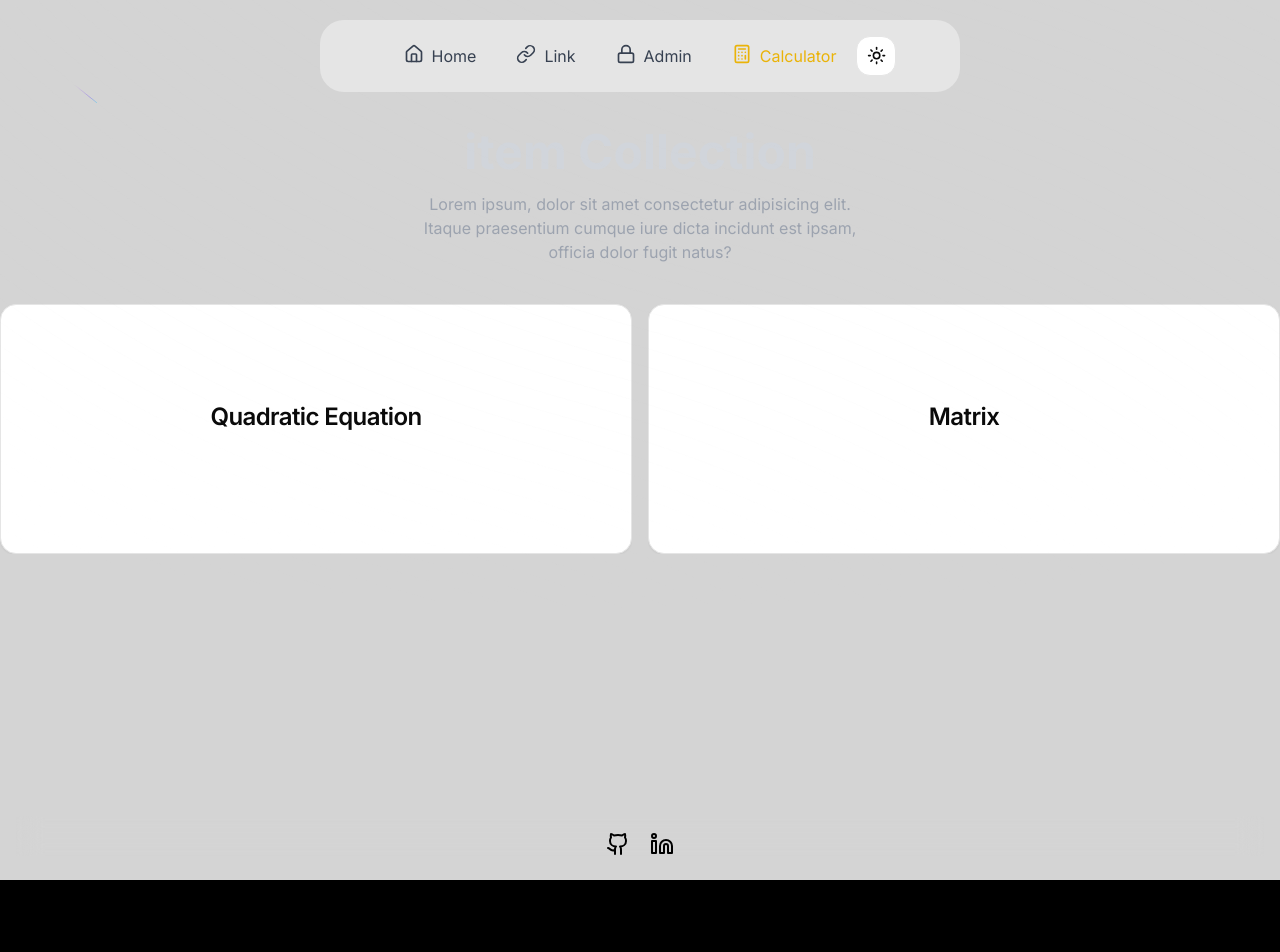
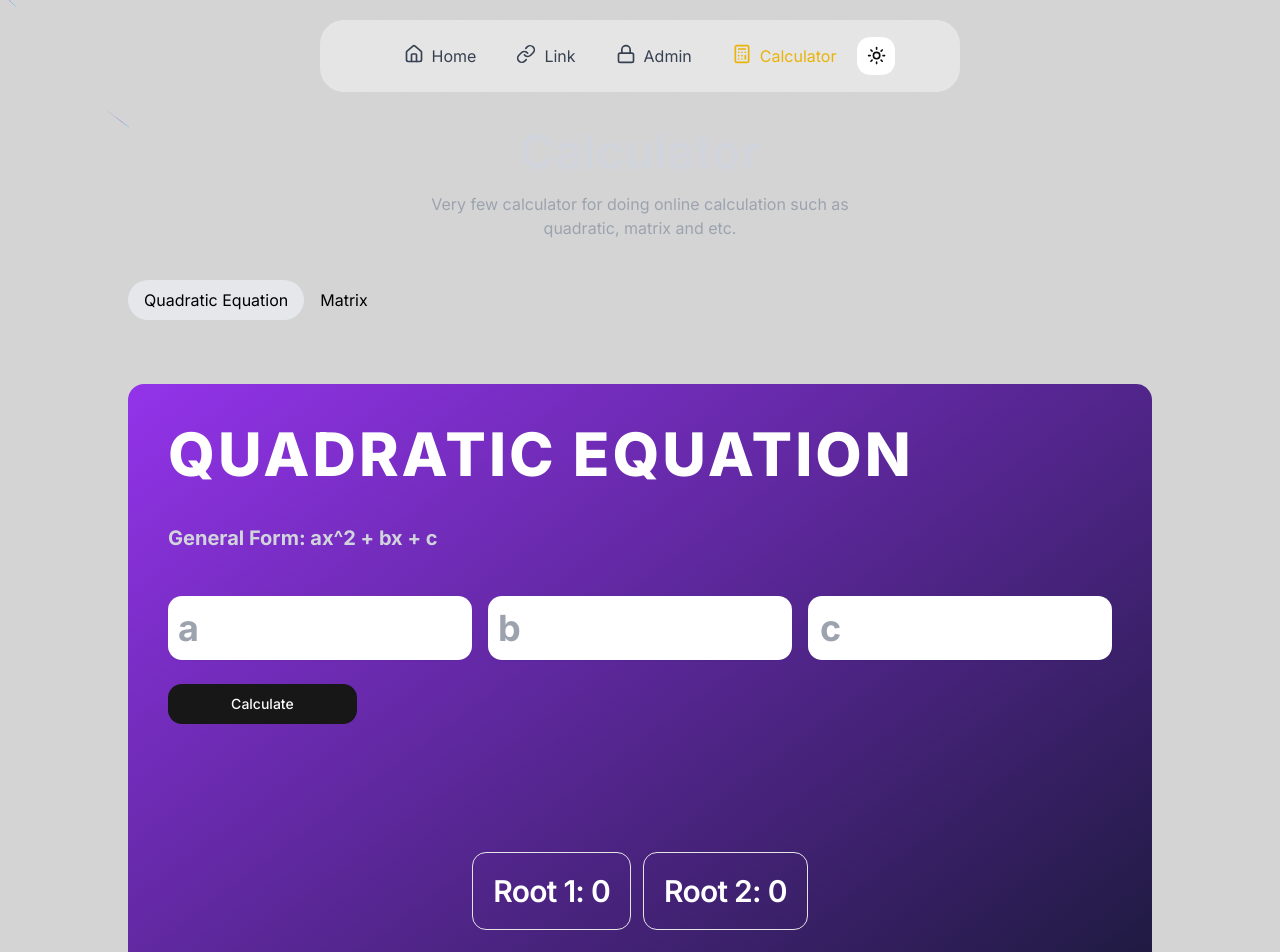
Before and after one commit to apiz23/hafizu-blog, a Next.js app: page /calculator in a window 1280 px wide. Shown: the top 952 px of the page. Before the commit the page ends 880 px from the top, so only its background shows below. Built offline with nearby package versions, Linux system fonts and the light colour scheme.

Commit message:
add matrix tabs

```diff
--- /dev/null
+++ b/app/(client)/calculator/matrix/page.tsx
@@ -0,0 +1,120 @@
+import React, { useState } from "react";
+
+export default function Matrix() {
+	const [matrix, setMatrix] = useState([
+		[0, 0, 0],
+		[0, 0, 0],
+		[0, 0, 0],
+	]);
+	const [size, setSize] = useState(3);
+	const [result, setResult] = useState(null);
+
+	const handleChange = (e, i, j) => {
+		const newMatrix = [...matrix];
+		newMatrix[i][j] = parseFloat(e.target.value);
+		setMatrix(newMatrix);
+	};
+
+	const calculateDeterminant = () => {
+		let det;
+		if (size === 2) {
+			det = matrix[0][0] * matrix[1][1] - matrix[0][1] * matrix[1][0];
+		} else if (size === 3) {
+			det =
+				matrix[0][0] * matrix[1][1] * matrix[2][2] +
+				matrix[0][1] * matrix[1][2] * matrix[2][0] +
+				matrix[0][2] * matrix[1][0] * matrix[2][1] -
+				matrix[0][2] * matrix[1][1] * matrix[2][0] -
+				matrix[0][1] * matrix[1][0] * matrix[2][2] -
+				matrix[0][0] * matrix[1][2] * matrix[2][1];
+		} else if (size === 4) {
+			det =
+				matrix[0][0] *
+					(matrix[1][1] *
+						(matrix[2][2] * matrix[3][3] - matrix[2][3] * matrix[3][2]) -
+						matrix[1][2] *
+							(matrix[2][1] * matrix[3][3] - matrix[2][3] * matrix[3][1]) +
+						matrix[1][3] *
+							(matrix[2][1] * matrix[3][2] - matrix[2][2] * matrix[3][1])) -
+				matrix[0][1] *
+					(matrix[1][0] *
+						(matrix[2][2] * matrix[3][3] - matrix[2][3] * matrix[3][2]) -
+						matrix[1][2] *
+							(matrix[2][0] * matrix[3][3] - matrix[2][3] * matrix[3][0]) +
+						matrix[1][3] *
+							(matrix[2][0] * matrix[3][2] - matrix[2][2] * matrix[3][0])) +
+				matrix[0][2] *
+					(matrix[1][0] *
+						(matrix[2][1] * matrix[3][3] - matrix[2][3] * matrix[3][1]) -
+						matrix[1][1] *
+							(matrix[2][0] * matrix[3][3] - matrix[2][3] * matrix[3][0]) +
+						matrix[1][3] *
+							(matrix[2][0] * matrix[3][1] - matrix[2][1] * matrix[3][0])) -
+				matrix[0][3] *
+					(matrix[1][0] *
+						(matrix[2][1] * matrix[3][2] - matrix[2][2] * matrix[3][1]) -
+						matrix[1][1] *
+							(matrix[2][0] * matrix[3][2] - matrix[2][2] * matrix[3][0]) +
+						matrix[1][2] *
+							(matrix[2][0] * matrix[3][1] - matrix[2][1] * matrix[3][0]));
+		}
+		setResult(det);
+	};
+
+	const handleSizeChange = (e) => {
+		const newSize = parseInt(e.target.value);
+		setSize(newSize);
+		setMatrix(new Array(newSize).fill(0).map(() => new Array(newSize).fill(0)));
+	};
+
+	const renderInputFields = () => {
+		return matrix.map((row, i) => (
+			<div key={i}>
+				{row.map((value, j) => (
+					<input
+						key={`${i}-${j}`}
+						type="number"
+						value={value}
+						onChange={(e) => handleChange(e, i, j)}
+						className="h-20 px-2.5 w-24 m-3 rounded-xl border-gray-200"
+					/>
+				))}
+			</div>
+		));
+	};
+
+	return (
+		<div className="h-screen pt-10">
+			<div>
+				<h3 className="scroll-m-20 text-2xl font-semibold tracking-tight">
+					{size}x{size} Determinant
+				</h3>
+				<div className="w-full mx-auto">{renderInputFields()}</div>
+				<div className="flex justify-between space-x-4 mt-10">
+					<select
+						className="mt-1.5 py-2.5 ps-2 w-full md:w-1/5 rounded-lg sm:text-sm"
+						onChange={handleSizeChange}
+						value={size}
+					>
+						<option value={2}>2x2</option>
+						<option value={3}>3x3</option>
+						<option value={4}>4x4</option>
+					</select>
+					<button
+						className="group relative inline-block text-sm font-medium text-indigo-600 focus:outline-none focus:ring active:text-indigo-500"
+						onClick={calculateDeterminant}
+					>
+						<span className="absolute inset-0 translate-x-0.5 translate-y-0.5 bg-indigo-600 transition-transform group-hover:translate-x-0 group-hover:translate-y-0"></span>
+
+						<span className="relative block border border-current bg-white px-8 py-3">
+							Calculate
+						</span>
+					</button>
+				</div>
+				<div className="h-full flex justify-center item-center">
+					{result !== null && <p>Answer: {result}</p>}
+				</div>
+			</div>
+		</div>
+	);
+}
--- a/app/(client)/calculator/page.tsx
+++ b/app/(client)/calculator/page.tsx
@@ -1,5 +1,6 @@
 "use client";
 
+import { Tabs } from "@/components/tabs";
 import {
 	Card,
 	CardContent,
@@ -8,7 +9,9 @@ import {
 	CardHeader,
 	CardTitle,
 } from "@/components/ui/card";
-import Link from "next/link";
+import Quadratic from "./quadratic/page";
+import { ScrollArea } from "@/components/ui/scroll-area";
+import Matrix from "./matrix/page";
 
 export default function Page() {
 	const items = [
@@ -16,20 +19,49 @@ export default function Page() {
 		{ title: "Matrix", url: "/matrix", image: "" },
 	];
 
+	const tabs = [
+		{
+			title: "Quadratic Equation",
+			value: "quadratic equation",
+			content: (
+				<div className="w-full overflow-hidden relative h-full rounded-2xl p-10 text-xl md:text-4xl font-bold text-white bg-gradient-to-br from-purple-600 to-slate-900">
+					<p className="scroll-m-20 text-4xl font-extrabold tracking-wider uppercase lg:text-6xl">
+						Quadratic Equation
+					</p>
+					<Quadratic />
+				</div>
+			),
+		},
+		{
+			title: "Matrix",
+			value: "matrix",
+			content: (
+				<div className="w-full overflow-hidden relative h-full rounded-2xl p-10 text-xl md:text-4xl font-bold text-white bg-gradient-to-br from-purple-600 to-slate-900">
+					<p className="scroll-m-20 text-4xl font-extrabold tracking-wider uppercase lg:text-6xl">
+						Matrix
+					</p>
+					<Matrix />
+				</div>
+			),
+		},
+	];
+
 	return (
 		<>
-			<div className="h-screen pt-32">
+			<div className="pt-32">
 				<header className="text-center mb-10">
-					<h2 className="text-xl font-bold text-gray-300 sm:text-5xl">
-						item Collection
-					</h2>
+					<h2 className="text-xl font-bold text-gray-300 sm:text-5xl">Calculator</h2>
 					<p className="mx-auto mt-4 max-w-md text-gray-400">
-						Lorem ipsum, dolor sit amet consectetur adipisicing elit. Itaque
-						praesentium cumque iure dicta incidunt est ipsam, officia dolor fugit
-						natus?
+						Very few calculator for doing online calculation such as quadratic, matrix
+						and etc.
 					</p>
 				</header>
-				<div className="grid grid-cols-1 md:grid-cols-2 gap-4">
+				<ScrollArea className="h-fit md:px-0 px-5">
+					<div className="h-[50rem] md:h-[50rem] [perspective:1000px] relative b flex flex-col max-w-5xl mx-auto w-full  items-start justify-start mb-40">
+						<Tabs tabs={tabs} />
+					</div>
+				</ScrollArea>
+				{/* <div className="grid grid-cols-1 md:grid-cols-2 gap-4">
 					{items.map((item, index) => (
 						<Link
 							key={index}
@@ -47,7 +79,7 @@ export default function Page() {
 							</Card>
 						</Link>
 					))}
-				</div>
+				</div> */}
 			</div>
 		</>
 	);
--- a/app/(client)/calculator/quadratic/page.tsx
+++ b/app/(client)/calculator/quadratic/page.tsx
@@ -3,7 +3,7 @@
 import { Button } from "@/components/ui/button";
 import { useState } from "react";
 
-export default function Page() {
+export default function Quadratic() {
 	const [a, setA] = useState("");
 	const [b, setB] = useState("");
 	const [c, setC] = useState("");
@@ -30,13 +30,11 @@ export default function Page() {
 
 	return (
 		<>
-			<div className="h-screen pt-32">
-				<h1 className="scroll-m-20 text-4xl font-extrabold tracking-wider uppercase lg:text-6xl">
+			<div className="h-screen pt-10">
+				{/* <h1 className="scroll-m-20 text-4xl font-extrabold tracking-wider uppercase lg:text-6xl">
 					Quadratic
-				</h1>
-				<p className="text-gray-300 text-xl font-mono">
-					Quadratic equation: {a}x^2 + {b}x + {c}
-				</p>
+				</h1> */}
+				<p className="text-gray-300 text-xl">General Form: ax^2 + bx + c</p>
 				<div className="grid grid-cols-1 md:grid-cols-3 gap-4 px-3 md:px-0 mt-10">
 					<div className="mb-4">
 						<input
--- /dev/null
+++ b/components/tabs.tsx
@@ -0,0 +1,126 @@
+"use client";
+
+import { useState } from "react";
+import { motion } from "framer-motion";
+import { cn } from "@/utils/cn";
+import { Button } from "./ui/button";
+import { Share } from "lucide-react";
+
+type Tab = {
+	title: string;
+	value: string;
+	content?: string | React.ReactNode | any;
+};
+
+export const Tabs = ({
+	tabs: propTabs,
+	containerClassName,
+	activeTabClassName,
+	tabClassName,
+	contentClassName,
+}: {
+	tabs: Tab[];
+	containerClassName?: string;
+	activeTabClassName?: string;
+	tabClassName?: string;
+	contentClassName?: string;
+}) => {
+	const [active, setActive] = useState<Tab>(propTabs[0]);
+	const [tabs, setTabs] = useState<Tab[]>(propTabs);
+
+	const moveSelectedTabToTop = (idx: number) => {
+		const newTabs = [...propTabs];
+		const selectedTab = newTabs.splice(idx, 1);
+		newTabs.unshift(selectedTab[0]);
+		setTabs(newTabs);
+		setActive(newTabs[0]);
+	};
+
+	const [hovering, setHovering] = useState(false);
+
+	return (
+		<>
+			<div
+				className={cn(
+					"flex flex-row items-center justify-start [perspective:1000px] relative overflow-auto sm:overflow-visible no-visible-scrollbar max-w-full w-full",
+					containerClassName
+				)}
+			>
+				{propTabs.map((tab, idx) => (
+					<button
+						key={tab.title}
+						onClick={() => {
+							moveSelectedTabToTop(idx);
+						}}
+						onMouseEnter={() => setHovering(true)}
+						onMouseLeave={() => setHovering(false)}
+						className={cn("relative px-4 py-2 rounded-full", tabClassName)}
+						style={{
+							transformStyle: "preserve-3d",
+						}}
+					>
+						{active.value === tab.value && (
+							<motion.div
+								layoutId="clickedbutton"
+								transition={{ type: "spring", bounce: 0.3, duration: 0.6 }}
+								className={cn(
+									"absolute inset-0 bg-gray-200 dark:bg-zinc-800 rounded-full ",
+									activeTabClassName
+								)}
+							/>
+						)}
+
+						<span className="relative block text-black dark:text-white">
+							{tab.title}
+						</span>
+					</button>
+				))}
+			</div>
+			<FadeInDiv
+				tabs={tabs}
+				active={active}
+				key={active.value}
+				hovering={hovering}
+				className={cn("mt-16", contentClassName)}
+			/>
+		</>
+	);
+};
+
+export const FadeInDiv = ({
+	className,
+	tabs,
+	hovering,
+}: {
+	className?: string;
+	key?: string;
+	tabs: Tab[];
+	active: Tab;
+	hovering?: boolean;
+}) => {
+	const isActive = (tab: Tab) => {
+		return tab.value === tabs[0].value;
+	};
+	return (
+		<div className="relative w-full h-full">
+			{tabs.map((tab, idx) => (
+				<motion.div
+					key={tab.value}
+					layoutId={tab.value}
+					style={{
+						scale: 1 - idx * 0.1,
+						top: hovering ? idx * -50 : 0,
+						zIndex: -idx,
+						opacity: idx < 3 ? 1 - idx * 0.1 : 0,
+					}}
+					animate={{
+						y: isActive(tab) ? [0, 40, 0] : 0,
+					}}
+					className={cn("w-full h-full absolute top-0 left-0", className)}
+				>
+					{tab.content}
+				</motion.div>
+			))}
+		</div>
+	);
+};
--- a/package.json
+++ b/package.json
@@ -30,7 +30,7 @@
     "@tsparticles/slim": "^3.3.0",
     "class-variance-authority": "^0.7.0",
     "clsx": "^2.1.1",
-    "framer-motion": "^11.1.7",
+    "framer-motion": "^11.1.9",
     "gsap": "^3.12.5",
     "install": "^0.13.0",
     "locomotive-scroll": "^5.0.0-beta.11",
--- /dev/null
+++ b/utils/cn.ts
@@ -0,0 +1,6 @@
+import { ClassValue, clsx } from "clsx";
+import { twMerge } from "tailwind-merge";
+
+export function cn(...inputs: ClassValue[]) {
+	return twMerge(clsx(inputs));
+}
```
Also changed, not shown: 1 other file (tests, documents, lock files or other folders).
